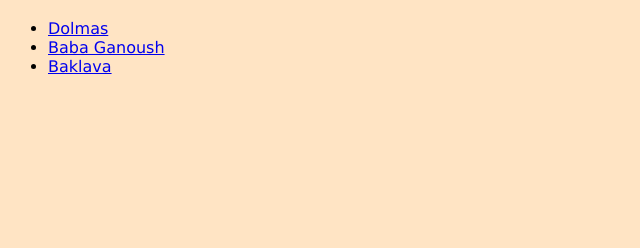
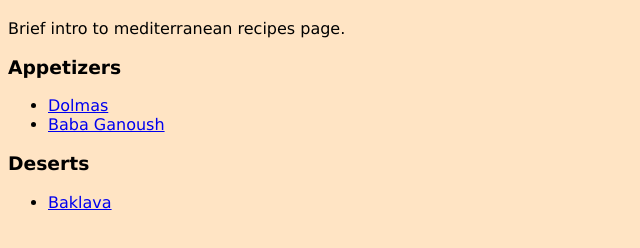
Before and after one commit to jyork2468/odin-recipes, a plain HTML site: page index.html in a window 1280 px wide. Shown: the part 62-310 px from the top of the page, without its empty margins (0-640 px from the left). Drawn offline with Linux system fonts and the light colour scheme.

Commit message:
Organized recipes and levels in code

```diff
--- a/index.html
+++ b/index.html
@@ -9,12 +9,15 @@
 </head>
 <body>
     <h1>Mediterranean Recipes</h1>
-    <div>
+        <p>Brief intro to mediterranean recipes page.</p>
+    <h3>Appetizers</h3>
         <ul>
             <li><a href="recipes/dolmas.html">Dolmas</a></li>
             <li><a href="recipes/baba-ganoush.html">Baba Ganoush</a></li>
+        </ul>
+    <h3>Deserts</h3>
+        <ul>
             <li><a href="recipes/baklava.html">Baklava</a></li>
         </ul>
-    </div>
 </body>
 </html>
```
